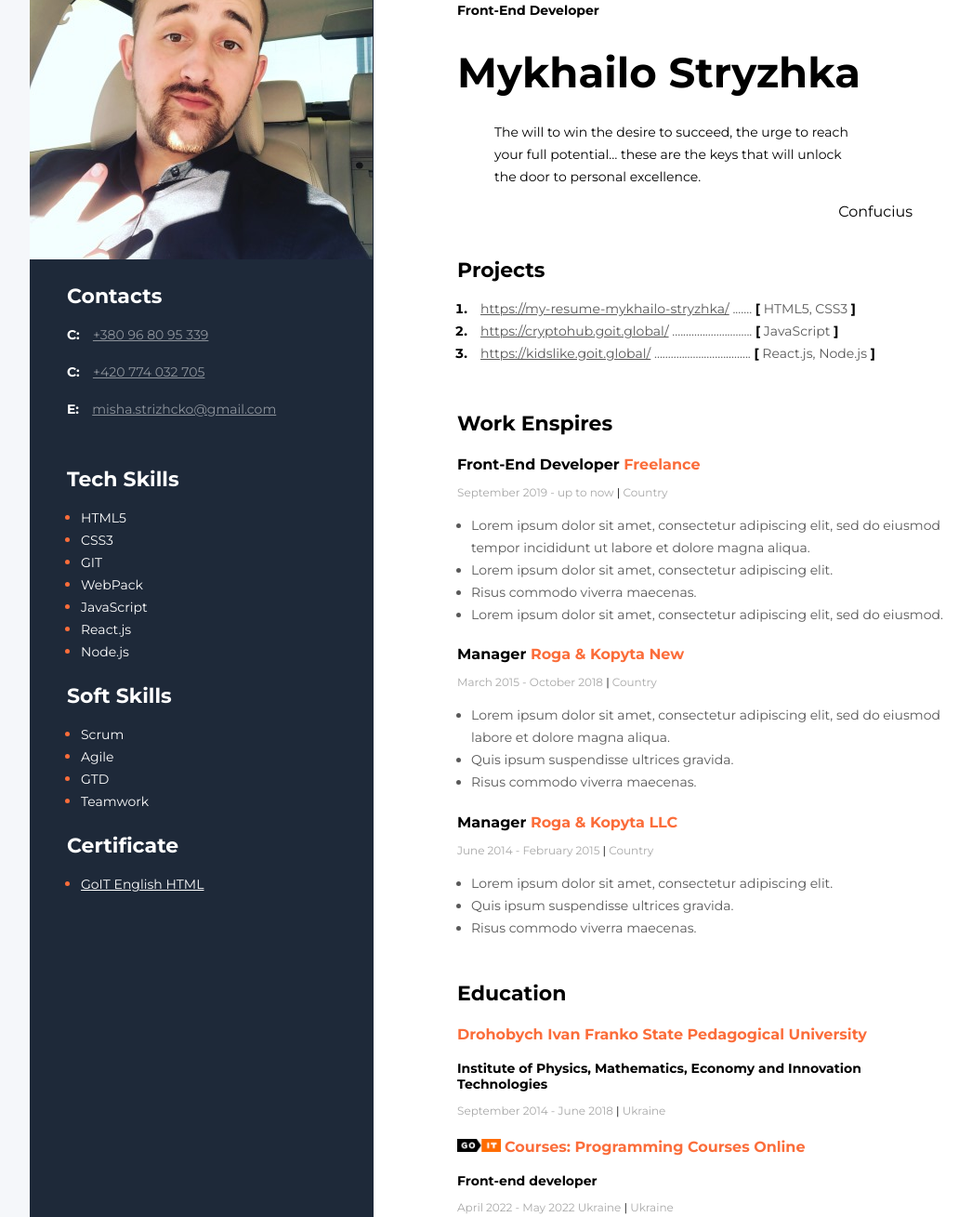
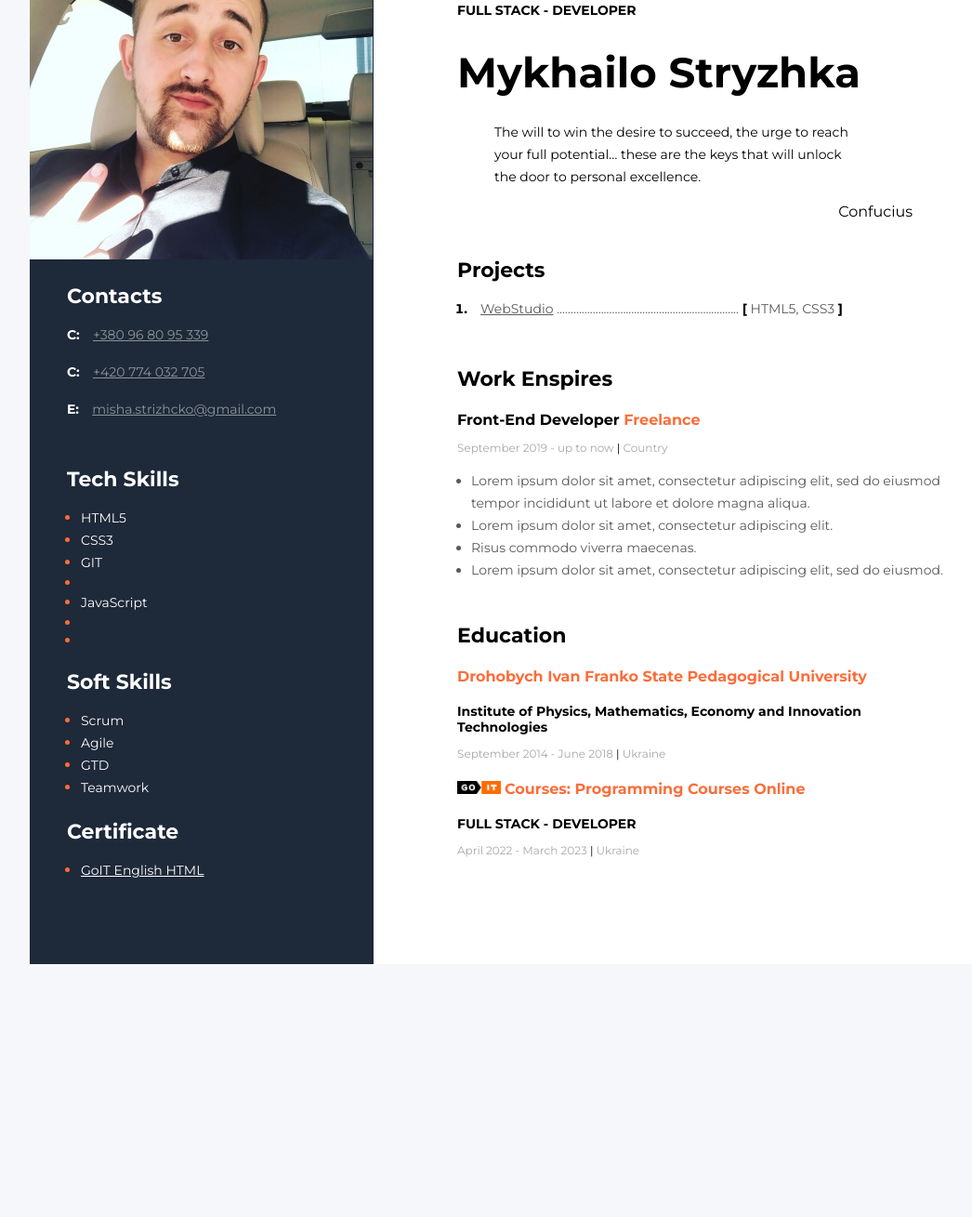
Before and after one commit to MishaStryzhka/resume, a plain HTML site: page index.html in a window 1280 px wide. Shown: the part 122-1431 px from the top of the page at 93% size, without its empty margins (118-1164 px from the left). After the commit the page ends 1167 px from the top, so only its background shows below. Drawn offline with Linux system fonts and the light colour scheme.

Commit message:
Update index.html

```diff
--- a/index.html
+++ b/index.html
@@ -1,5 +1,6 @@
 <!DOCTYPE html>
 <html lang="en">
+
 <head>
     <meta charset="UTF-8">
     <meta http-equiv="X-UA-Compatible" content="IE=edge">
@@ -10,6 +11,7 @@
     <link rel="stylesheet" href="styles/styles.css">
     <title>Resume</title>
 </head>
+
 <body>
 
     <!--Main-->
@@ -18,12 +20,13 @@
         <div class="main-content">
             <!--about user-->
             <div class="about">
-                <h2 class="about-position">Front-End Developer</h2>
+                <h2 class="about-position">FULL STACK - DEVELOPER</h2>
 
                 <h1 class="about-name">Mykhailo Stryzhka</h1>
 
                 <blockquote class="ebaut-description">
-                    The will to win the desire to succeed, the urge to reach your full potential… these are the keys that will unlock the door to personal excellence.
+                    The will to win the desire to succeed, the urge to reach your full potential… these are the keys
+                    that will unlock the door to personal excellence.
                 </blockquote>
                 <p class="author">Confucius</p>
 
@@ -37,24 +40,28 @@
                 <ol class="project-list">
                     <li class="projects-item">
                         <span class="project">
-                            <a href="https://my-resume-mykhailo-stryzhka.netlify.app/" class="project-link">https://my-resume-mykhailo-stryzhka/</a>
-                            .......
+                            <a href="https://mishastryzhka.github.io/goit-markup-hw-08/" class="project-link"
+                                target=»_blank>WebStudio</a>
+                            ..................................................................
                             <span class="project-bracket">[</span> HTML5, CSS3 <span class="project-bracket">]</span>
                         </span>
 
                     </li>
-                    <li class="projects-item">
+                    <li class="projects-item" hidden>
                         <span class="project">
-                            <a href="https://cryptohub.goit.global/" class="project-link">https://cryptohub.goit.global/</a>
-                            .............................
+                            <a href="https://cryptohub.goit.global/"
+                                class="project-link">https://cryptohub.goit.global/</a>
+                            .........................
                             <span class="project-bracket">[</span> JavaScript <span class="project-bracket">]</span>
                         </span>
                     </li>
-                    <li class="projects-item">
+                    <li class="projects-item" hidden>
                         <span class="project">
-                            <a href="https://kidslike.goit.global/" class="project-link">https://kidslike.goit.global/</a>
-                            ...................................
-                            <span class="project-bracket">[</span> React.js, Node.js <span class="project-bracket">]</span>
+                            <a href="https://kidslike.goit.global/"
+                                class="project-link">https://kidslike.goit.global/</a>
+                            ...............................
+                            <span class="project-bracket">[</span> React.js, Node.js <span
+                                class="project-bracket">]</span>
                         </span>
                     </li>
                 </ol>
@@ -68,25 +75,28 @@
                     <h4 class="work-position">Front-End Developer <span class="organizarion">Freelance</span></h4>
                     <p class="period">September 2019 - up to now <span class="line">|</span> Country</p>
                     <ul class="work-list">
-                        <li class="work-list-item">Lorem ipsum dolor sit amet, consectetur adipiscing elit, sed do eiusmod tempor incididunt ut labore et
+                        <li class="work-list-item">Lorem ipsum dolor sit amet, consectetur adipiscing elit, sed do
+                            eiusmod tempor incididunt ut labore et
                             dolore magna aliqua.</li>
                         <li class="work-list-item">Lorem ipsum dolor sit amet, consectetur adipiscing elit.</li>
                         <li class="work-list-item">Risus commodo viverra maecenas.</li>
-                        <li class="work-list-item">Lorem ipsum dolor sit amet, consectetur adipiscing elit, sed do eiusmod.</li>
+                        <li class="work-list-item">Lorem ipsum dolor sit amet, consectetur adipiscing elit, sed do
+                            eiusmod.</li>
                     </ul>
                 </div>
                 <!--Compani 2-->
-                <div>
+                <div hidden>
                     <h4 class="work-position">Manager <span class="organizarion">Roga & Kopyta New</span></h4>
                     <p class="period">March 2015 - October 2018 <span class="line">|</span> Country</p>
                     <ul class="work-list">
-                        <li class="work-list-item">Lorem ipsum dolor sit amet, consectetur adipiscing elit, sed do eiusmod labore et dolore magna aliqua.</li>
+                        <li class="work-list-item">Lorem ipsum dolor sit amet, consectetur adipiscing elit, sed do
+                            eiusmod labore et dolore magna aliqua.</li>
                         <li class="work-list-item">Quis ipsum suspendisse ultrices gravida.</li>
                         <li class="work-list-item">Risus commodo viverra maecenas.</li>
                     </ul>
                 </div>
                 <!--Compani 3-->
-                <div>
+                <div hidden>
                     <h4 class="work-position">Manager <span class="organizarion">Roga & Kopyta LLC</span></h4>
                     <p class="period">June 2014 - February 2015 <span class="line">|</span> Country</p>
                     <ul class="work-list">
@@ -100,17 +110,17 @@
             <div class="education">
                 <h3 class="title">Education</h3>
                 <!--University-->
-                <h4 class="education-position" >Drohobych Ivan Franko State Pedagogical University</h4>
+                <h4 class="education-position">Drohobych Ivan Franko State Pedagogical University</h4>
                 <h4 class="institute">Institute of Physics, Mathematics, Economy and Innovation Technologies</h4>
-                <p  class="period">September 2014 - June 2018 <span class="line">|</span> Ukraine</p>
-                 <!--Courses GoIT-->
+                <p class="period">September 2014 - June 2018 <span class="line">|</span> Ukraine</p>
+                <!--Courses GoIT-->
                 <h4 class="education-position">
-                     <a href="https://goit.ua" class="link-goit" target=»_blank>
+                    <a href="https://goit.ua" class="link-goit" target=»_blank>
                         <img src="logo/logo_orange_GoIT.png" alt="Logo_GOIT" class="logo-goit">
                     </a>Courses: Programming Courses Online
                 </h4>
-                <h4 class="institute">Front-end developer</h4>
-                <p class="period">April 2022 - May 2022 Ukraine <span class="line">|</span> Ukraine</p>
+                <h4 class="institute">FULL STACK - DEVELOPER</h4>
+                <p class="period">April 2022 - March 2023 <span class="line">|</span> Ukraine</p>
 
             </div>
         </div>
@@ -144,10 +154,10 @@
                     <li class="tech-skils-item"><span class="tech-skils-text">HTML5</span></li>
                     <li class="tech-skils-item"><span class="tech-skils-text">CSS3</span></li>
                     <li class="tech-skils-item"><span class="tech-skils-text">GIT</span></li>
-                    <li class="tech-skils-item"><span class="tech-skils-text">WebPack</span></li>
+                    <li class="tech-skils-item"><span class="tech-skils-text" hidden>WebPack</span></li>
                     <li class="tech-skils-item"><span class="tech-skils-text">JavaScript</span></li>
-                    <li class="tech-skils-item"><span class="tech-skils-text">React.js</span></li>
-                    <li class="tech-skils-item"><span class="tech-skils-text">Node.js</span></li>
+                    <li class="tech-skils-item"><span class="tech-skils-text" hidden>React.js</span></li>
+                    <li class="tech-skils-item"><span class="tech-skils-text" hidden>Node.js</span></li>
                 </ul>
             </div>
             <!--Soft Skills-->
@@ -166,7 +176,8 @@
                 <ul class="certificate-list">
                     <li class="certificate-item">
                         <span>
-                             <a href="certificate/certificate.png" target=»_blank class="certificate-text">GoIT English HTML</a>
+                            <a href="certificate/certificate.png" target=»_blank class="certificate-text">GoIT English
+                                HTML</a>
                         </span>
                     </li>
                 </ul>
@@ -174,4 +185,5 @@
         </aside>
     </div>
 </body>
+
 </html>
```
